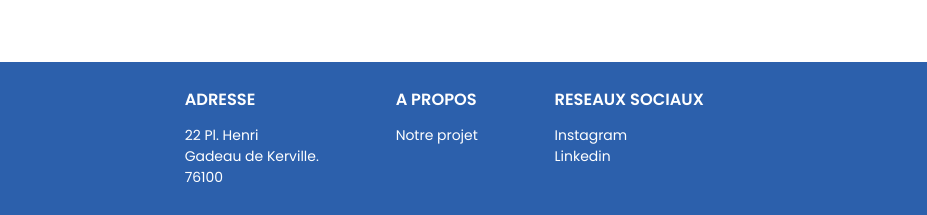
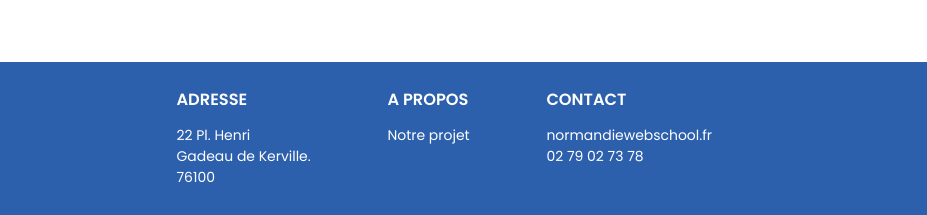
Before and after one commit to Sutsikii/Station_supervisor, a website: page product.html in a window 1280 px wide. Shown: the part 1037-1252 px from the top of the page, 183-1110 px from the left. Drawn offline with Linux system fonts and the light colour scheme.

Commit message:
c'est oui

```diff
--- a/product.html
+++ b/product.html
@@ -138,10 +138,10 @@
                 </div>
             </div>
             <div class="footer-col">
-                <h3>RESEAUX SOCIAUX</h3>
+                <h3>CONTACT</h3>
                 <div class="col-infos">
-                    <p>Instagram</p>
-                    <p>Linkedin</p>
+                    <p>normandiewebschool.fr</p>
+                    <p>02 79 02 73 78</p>
                 </div>
             </div>
 
```
